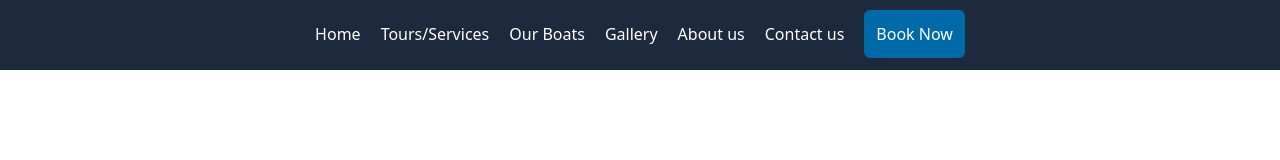
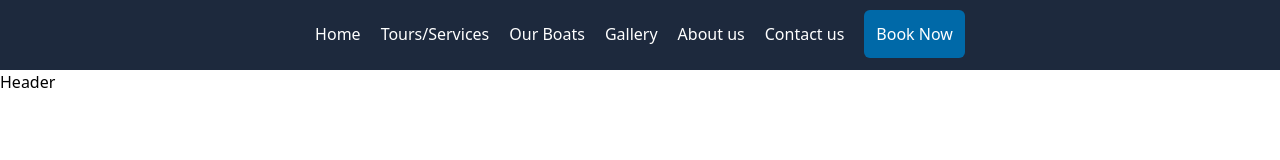
Before and after one commit to ashish10adhikari/Motorboat-website, a React (Vite) app in the folder Frontend/: page / in a window 1280 px wide. Shown: the part 122-282 px from the top of the page. Built offline with nearby package versions, Linux system fonts and the light colour scheme.

Commit message:
added header.jsx & img

```diff
--- a/Frontend/src/App.jsx
+++ b/Frontend/src/App.jsx
@@ -1,10 +1,11 @@
+import Header from "./Component/Header";
 import Navbar from "./Component/Navbar";
 
 function App() {
   return (
     <div className="w-full">
       <Navbar />
-
+      <Header />
     </div>
   );
 }
--- /dev/null
+++ b/Frontend/src/Component/Header.jsx
@@ -0,0 +1,9 @@
+import React from 'react'
+
+const Header = () => {
+  return (
+    <div>Header</div>
+  )
+}
+
+export default Header
```
Also changed, not shown: Frontend/src/assets/hero.jpg (added).
